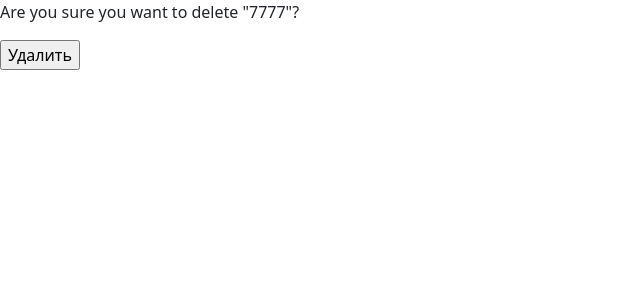
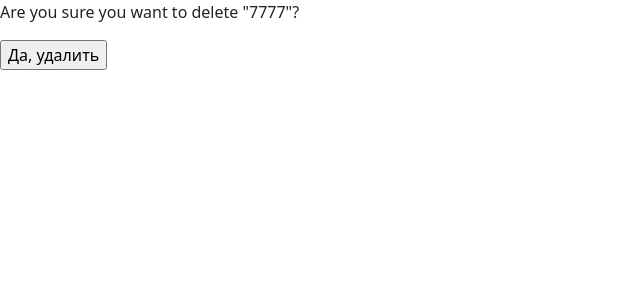
Before and after one commit to kalldrek777/python-project-52, a Django app: page /labels/3/delete/ in a window 1280 px wide. Shown: the part 56-356 px from the top of the page, without its empty margins (0-640 px from the left). Run offline with Django 4.2, Linux system fonts and the light colour scheme; data comes from the database, SQL or seed files in the repository; some libraries are stand-ins or nearby versions.

Commit message:
fix delete forms

```diff
--- a/task_manager/templates/labels/delete.html
+++ b/task_manager/templates/labels/delete.html
@@ -7,6 +7,6 @@
 <form method="post">{% csrf_token %}
     <p>Are you sure you want to delete "{{ label }}"?</p>
     {{ form }}
-    <input type="submit" value="{% translate 'Удалить' %}">
+    <input type="submit" value="{% translate 'Да, удалить' %}">
 </form>
 {% endblock %}
--- a/task_manager/templates/statuses/delete.html
+++ b/task_manager/templates/statuses/delete.html
@@ -7,6 +7,6 @@
 <form method="post">{% csrf_token %}
     <p>Are you sure you want to delete "{{ status }}"?</p>
     {{ form }}
-    <input type="submit" value="{% translate 'Удалить' %}">
+    <input type="submit" value="{% translate 'Да, удалить' %}">
 </form>
 {% endblock %}
--- a/task_manager/templates/tasks/delete.html
+++ b/task_manager/templates/tasks/delete.html
@@ -7,6 +7,6 @@
 <form method="post">{% csrf_token %}
     <p>Are you sure you want to delete "{{ task }}"?</p>
     {{ form }}
-    <input type="submit" value="Confirm">
+    <input type="submit" value="{% translate 'Да, удалить' %}">
 </form>
 {% endblock %}
--- a/task_manager/templates/users/delete.html
+++ b/task_manager/templates/users/delete.html
@@ -7,6 +7,6 @@
 <form method="post">{% csrf_token %}
     <p>Are you sure you want to delete "{{ user }}"?</p>
     {{ form }}
-    <input type="submit" value="{% translate 'Удалить' %}">
+    <input type="submit" value="{% translate 'Да, удалить' %}">
 </form>
 {% endblock %}
```
